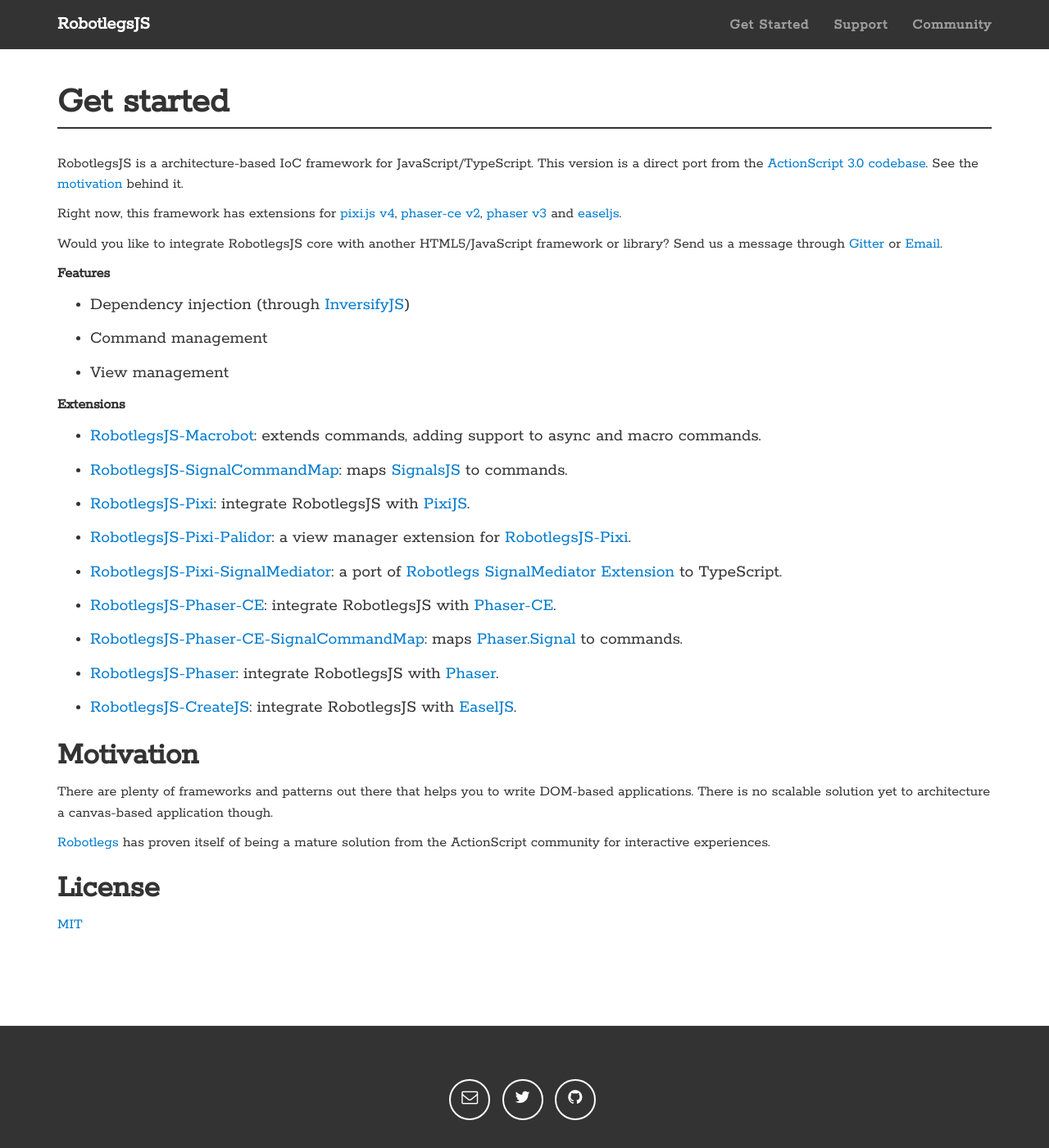
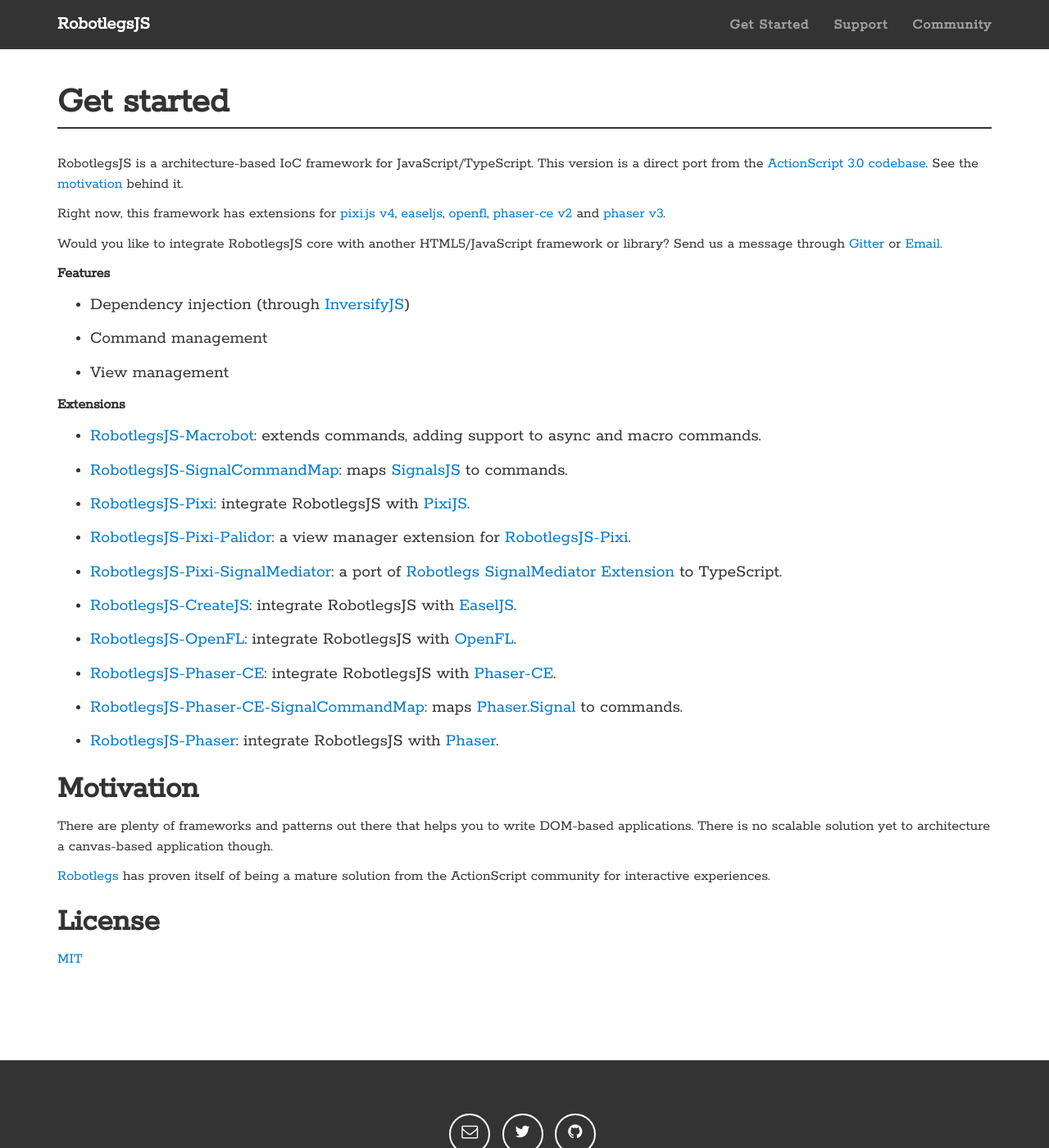
Before and after one commit to RobotlegsJS/robotlegsjs.github.io, a Jekyll site: the page built from pages/getstarted.md, in a window 1280 px wide and 1400 px high. Shown: the whole window at 82% size. Built offline with Jekyll 4.4.1, drawn with Linux system fonts in a browser that asks for light colours.

Commit message:
add reference to openfl extension

```diff
--- a/pages/getstarted.md
+++ b/pages/getstarted.md
@@ -8,8 +8,8 @@
 version is a direct port from the [ActionScript 3.0 codebase](https://github.com/robotlegs/robotlegs-framework).
 See the [motivation](#motivation) behind it.
 
-Right now, this framework has extensions for [pixi.js v4](https://github.com/pixijs/pixi.js),
-[phaser-ce v2](https://github.com/photonstorm/phaser-ce), [phaser v3](https://github.com/photonstorm/phaser) and [easeljs](https://github.com/CreateJS/EaselJS).
+Right now, this framework has extensions for [pixi.js v4](https://github.com/pixijs/pixi.js), [easeljs](https://github.com/CreateJS/EaselJS),
+[openfl](https://github.com/openfl/openfl), [phaser-ce v2](https://github.com/photonstorm/phaser-ce) and [phaser v3](https://github.com/photonstorm/phaser).
 
 Would you like to integrate RobotlegsJS core with another HTML5/JavaScript framework or library? Send us a message through [Gitter](https://gitter.im/RobotlegsJS/RobotlegsJS) or [Email](mailto:contact@robotlegsjs.io).
 
@@ -33,13 +33,15 @@
 
 - [RobotlegsJS-Pixi-SignalMediator](https://github.com/RobotlegsJS/RobotlegsJS-Pixi-SignalMediator): a port of [Robotlegs SignalMediator Extension](https://github.com/MrDodson/robotlegs-extensions-SignalMediator) to TypeScript.
 
+- [RobotlegsJS-CreateJS](https://github.com/RobotlegsJS/RobotlegsJS-CreateJS): integrate RobotlegsJS with [EaselJS](https://github.com/CreateJS/EaselJS).
+
+- [RobotlegsJS-OpenFL](https://github.com/RobotlegsJS/RobotlegsJS-OpenFL): integrate RobotlegsJS with [OpenFL](https://github.com/openfl/openfl).
+
 - [RobotlegsJS-Phaser-CE](https://github.com/RobotlegsJS/RobotlegsJS-Phaser-CE): integrate RobotlegsJS with [Phaser-CE](https://github.com/photonstorm/phaser-ce).
 
 - [RobotlegsJS-Phaser-CE-SignalCommandMap](https://github.com/RobotlegsJS/RobotlegsJS-Phaser-CE-SignalCommandMap): maps [Phaser.Signal](https://photonstorm.github.io/phaser-ce/Phaser.Signal.html) to commands.
 
 - [RobotlegsJS-Phaser](https://github.com/RobotlegsJS/RobotlegsJS-Phaser): integrate RobotlegsJS with [Phaser](https://github.com/photonstorm/phaser).
-
-- [RobotlegsJS-CreateJS](https://github.com/RobotlegsJS/RobotlegsJS-CreateJS): integrate RobotlegsJS with [EaselJS](https://github.com/CreateJS/EaselJS).
 
 Motivation
 ===
```
Also changed, not shown: pages/extensions.md (+4 -2 lines), pages/support.md (+12 -6 lines).
